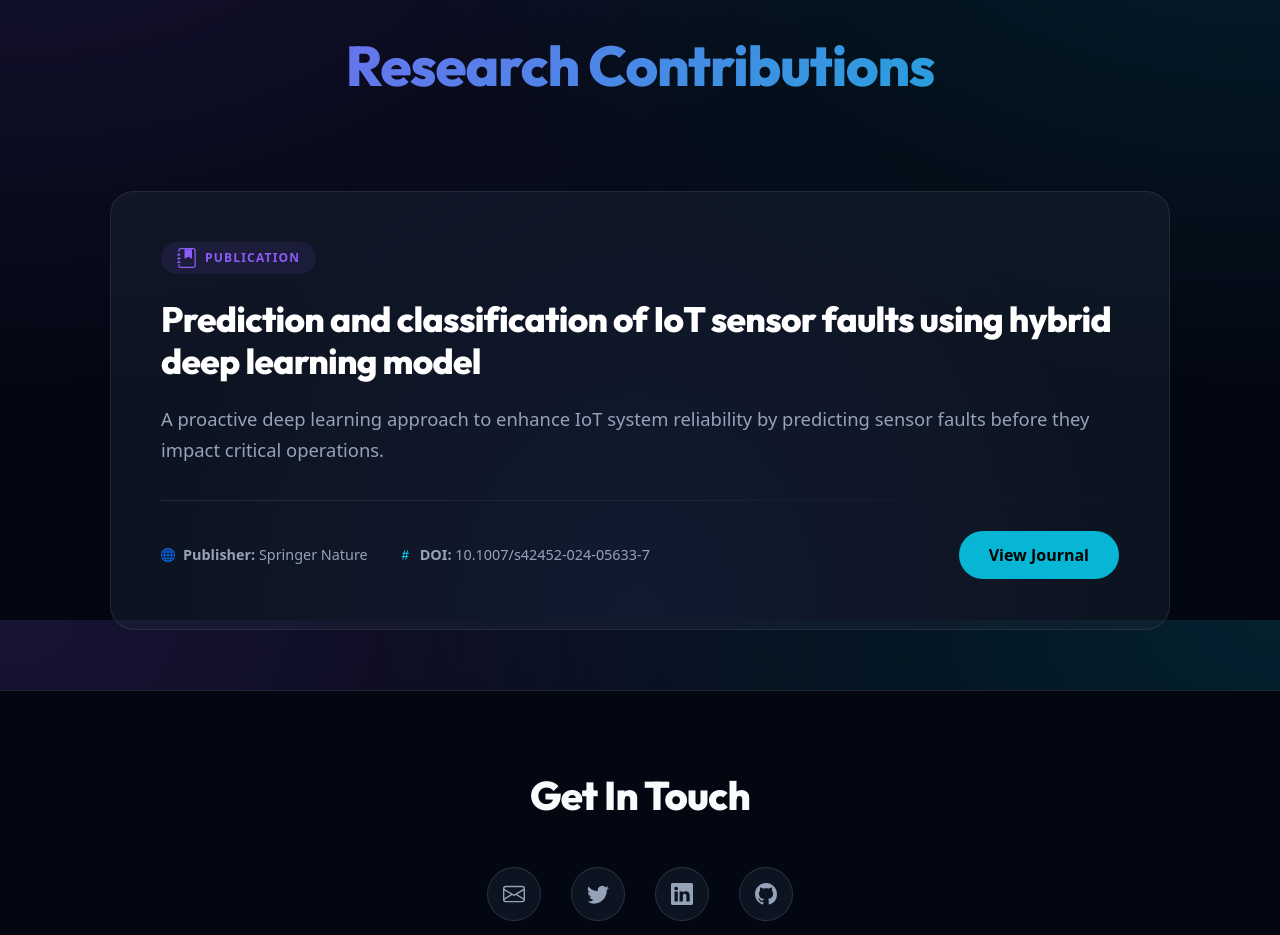
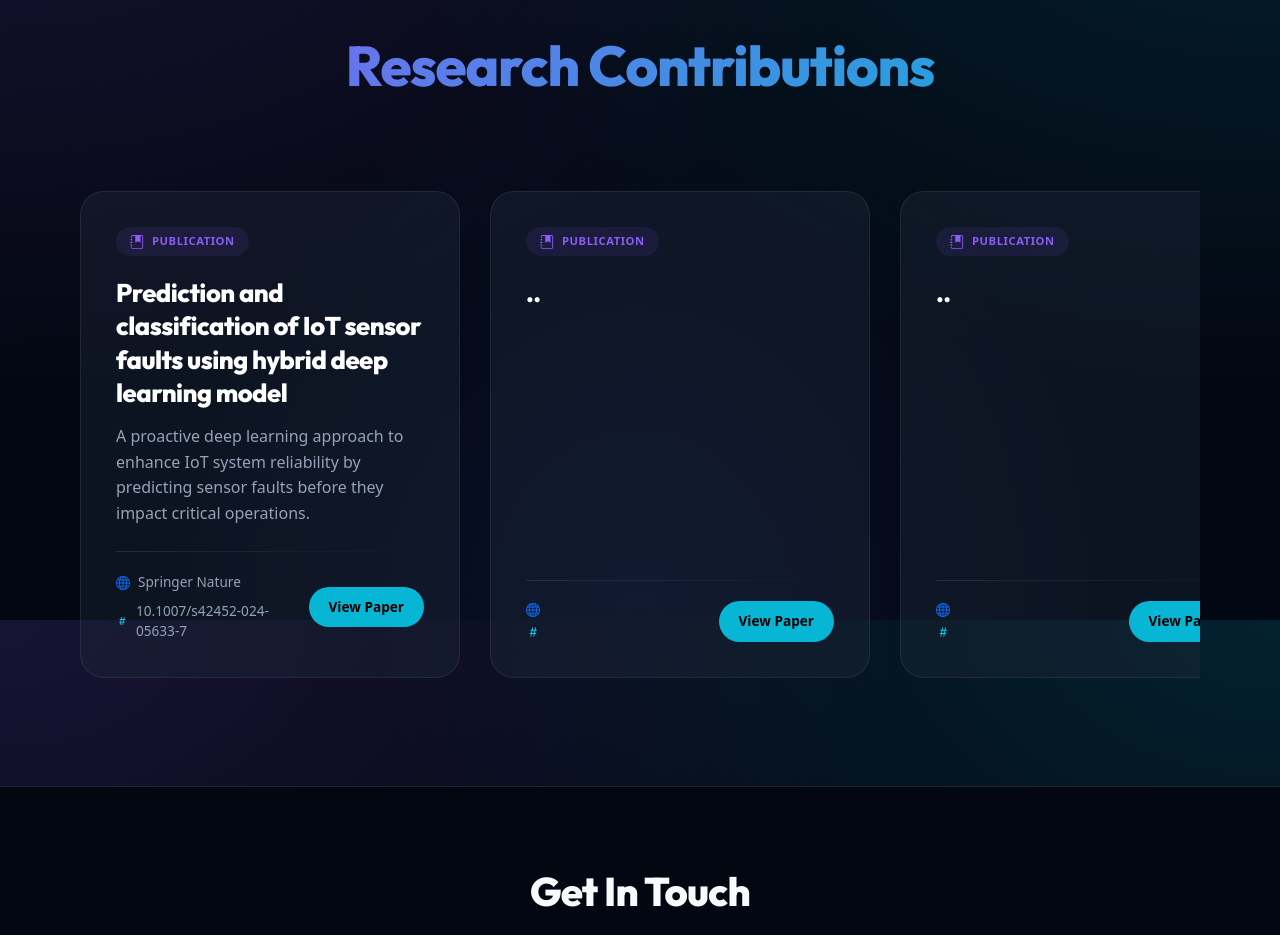
Before and after one commit to adisu-mulu/portfolio, a React (Create React App) app: page / in a window 1280 px wide. Shown: the part 3380-4315 px from the top of the page. Built offline with nearby package versions, Linux system fonts and the light colour scheme.

Commit message:
added mobile phone number

```diff
--- a/public/index.html
+++ b/public/index.html
@@ -1,15 +1,13 @@
 <!DOCTYPE html>
 <html lang="en">
+
 <head>
   <meta charset="utf-8" />
-    <link rel="icon" href="%PUBLIC_URL%/favicon.ico" />
+  <!-- <link rel="icon" href="%PUBLIC_URL%/favicon.ico" /> -->
   <meta name="viewport" content="width=device-width, initial-scale=1" />
   <meta name="theme-color" content="#000000" />
-    <meta
-      name="description"
-      content="Web site created using create-react-app"
-    />
-    <link rel="apple-touch-icon" href="%PUBLIC_URL%/logo192.png" />
+  <meta name="description" content="Web site created using create-react-app" />
+  <!-- <link rel="apple-touch-icon" href="%PUBLIC_URL%/logo192.png" /> -->
   <!--
       manifest.json provides metadata used when your web app is installed on a
       user's mobile device or desktop. See https://developers.google.com/web/fundamentals/web-app-manifest/
@@ -26,9 +24,12 @@
     -->
   <link rel="preconnect" href="https://fonts.googleapis.com">
   <link rel="preconnect" href="https://fonts.gstatic.com" crossorigin>
-    <link href="https://fonts.googleapis.com/css2?family=Inter:wght@300;400;500;600;700&family=Outfit:wght@300;400;500;600;700;800&display=swap" rel="stylesheet">
+  <link
+    href="https://fonts.googleapis.com/css2?family=Inter:wght@300;400;500;600;700&family=Outfit:wght@300;400;500;600;700;800&display=swap"
+    rel="stylesheet">
   <title>Adisu Mulu | Portfolio</title>
 </head>
+
 <body>
   <noscript>You need to enable JavaScript to run this app.</noscript>
   <div id="root"></div>
@@ -43,4 +44,5 @@
       To create a production bundle, use `npm run build` or `yarn build`.
     -->
 </body>
+
 </html>
--- a/src/App.css
+++ b/src/App.css
@@ -176,98 +176,123 @@ h4,
 }
 
 /* Research Section Styles - Journal V2 */
+/* Research Section Grid Layout */
 .home-publications {
   padding-top: 80px;
 }
 
-.researches-container {
+.researches-track {
   display: flex;
-  flex-direction: column;
-  gap: 40px;
-  max-width: 1100px;
+  gap: 30px;
+  max-width: 1300px;
+  overflow-x: auto;
+  scroll-behavior: smooth;
+  scroll-snap-type: x mandatory;
+  padding: 60px 5%;
   margin: 0 auto;
-  padding: 60px 20px;
+  scrollbar-width: none;
+  /* Firefox */
+}
+
+.researches-track::-webkit-scrollbar {
+  display: none;
+  /* Chrome/Safari */
 }
 
 .research-item-v2 {
-  padding: 50px;
+  display: flex;
+  flex-direction: column;
+  padding: 35px;
   border-radius: 24px;
   border: 1px solid rgba(255, 255, 255, 0.08);
   transition: all 0.4s cubic-bezier(0.165, 0.84, 0.44, 1);
   background: var(--bg-card);
+  min-width: 380px;
+  scroll-snap-align: start;
+  height: auto;
+  /* Let flexbox stretch it */
+  flex: 1;
 }
 
+.research-item-v2:hover {
+  transform: translateY(-8px);
+  border-color: var(--accent-primary);
+  box-shadow: 0 15px 30px rgba(0, 0, 0, 0.3);
+}
 
 .research-journal-badge {
   display: inline-flex;
   align-items: center;
-  padding: 6px 16px;
+  padding: 6px 14px;
   background: rgba(139, 92, 246, 0.1);
   color: var(--accent-primary);
   border-radius: 100px;
-  font-size: 0.75rem;
+  font-size: 0.7rem;
   font-weight: 800;
-  letter-spacing: 0.1em;
+  letter-spacing: 0.05em;
   text-transform: uppercase;
-  margin-bottom: 24px;
+  margin-bottom: 20px;
+  align-self: flex-start;
 }
 
 .research-title-v2 {
-  font-size: 2.2rem;
-  font-weight: 900;
-  line-height: 1.2;
-  margin-bottom: 20px;
+  font-size: 1.6rem;
+  font-weight: 800;
+  line-height: 1.3;
+  margin-bottom: 15px;
   color: #fff;
 }
 
 .research-desc-v2 {
-  font-size: 1.15rem;
-  line-height: 1.7;
+  font-size: 1rem;
+  line-height: 1.6;
   color: var(--text-muted);
-  margin-bottom: 35px;
+  margin-bottom: 25px;
+  flex-grow: 1;
 }
 
 .research-divider {
   height: 1px;
   background: linear-gradient(to right, rgba(255, 255, 255, 0.1), transparent);
-  margin-bottom: 30px;
+  margin-bottom: 20px;
 }
 
 .research-footer-v2 {
   display: flex;
   justify-content: space-between;
   align-items: center;
-  flex-wrap: wrap;
-  gap: 20px;
+  gap: 15px;
 }
 
 .research-meta-v2 {
   display: flex;
-  gap: 30px;
-  flex-wrap: wrap;
+  flex-direction: column;
+  gap: 8px;
 }
 
 .meta-item {
   display: flex;
   align-items: center;
-  font-size: 0.9rem;
+  font-size: 0.85rem;
   color: var(--text-muted);
 }
 
 .btn-publication {
-  padding: 12px 30px;
+  padding: 10px 20px;
   background: var(--accent-secondary);
   color: #000;
   border-radius: 100px;
   text-decoration: none;
   font-weight: 700;
+  font-size: 0.85rem;
+  white-space: nowrap;
   transition: all 0.3s ease;
 }
 
 .btn-publication:hover {
   background: #fff;
   transform: scale(1.05);
-  box-shadow: 0 10px 20px rgba(6, 182, 212, 0.3);
+  box-shadow: 0 5px 15px rgba(6, 182, 212, 0.3);
 }
 
 /* Glass-V3: The Minimalist */
@@ -734,7 +759,7 @@ h4,
   }
 
   .job-title {
-    font-size: 1.2rem;
+    font-size: 0.9rem;
   }
 
   .my_photo {
@@ -742,12 +767,16 @@ h4,
     height: 250px;
   }
 
+  .research-item-v2 {
+    min-width: 100%;
+  }
+
   .blogs-list {
     flex-direction: column;
     gap: 15px;
   }
 
-  .research-item-v2 {
+  .service-item {
     padding: 30px;
   }
 
--- a/src/components/MainBody.js
+++ b/src/components/MainBody.js
@@ -20,7 +20,7 @@ function MainBody() {
             <a href="mailto:kulhabesh31@gmail.com" className="contact-pill glow-glow">
               <Envelope /> <span>kulhabesh31@gmail.com</span>
             </a>
-            <a href="tel:+251911111111" className="contact-pill glow-glow">
+            <a href="tel:+251924703531" className="contact-pill glow-glow">
               <Telephone /> <span>+251-924-703-531</span>
             </a>
           </div>
--- a/src/components/researches/Researches.js
+++ b/src/components/researches/Researches.js
@@ -10,14 +10,29 @@ function ResearchAndPublications() {
       DOI: "10.1007/s42452-024-05633-7",
       url: "https://link.springer.com/article/10.1007/s42452-024-05633-7"
     },
+    {
+      researchName: "..",
+      description: "",
+      Publisher: "",
+      DOI: "",
+      url: "#"
+    },
+    {
+      researchName: "..",
+      description: "",
+      Publisher: "",
+      DOI: "",
+      url: "#"
+    }
   ];
 
   return (
-    <div className="researches-container">
+    <div className="slider-container-relative">
+      <div className="researches-track">
         {researches.map((research, index) => (
           <div className="research-item-v2" key={index}>
             <div className="research-journal-badge">
-            <JournalBookmarkFill size={20} className="me-2" /> Publication
+              <JournalBookmarkFill size={14} className="me-2" /> Publication
             </div>
             <h3 className="research-title-v2">{research.researchName}</h3>
             <p className="research-desc-v2">{research.description}</p>
@@ -27,21 +42,22 @@ function ResearchAndPublications() {
             <div className="research-footer-v2">
               <div className="research-meta-v2">
                 <div className="meta-item">
-                <Globe size={14} className="me-2 text-primary" />
-                <span><strong>Publisher:</strong> {research.Publisher}</span>
+                  <Globe size={14} className="me-2 text-primary" style={{ color: 'var(--accent-secondary)' }} />
+                  <span>{research.Publisher}</span>
                 </div>
                 <div className="meta-item">
-                <Hash size={14} className="me-2 text-info" />
-                <span><strong>DOI:</strong> {research.DOI}</span>
+                  <Hash size={14} className="me-2 text-info" style={{ color: 'var(--accent-primary)' }} />
+                  <span>{research.DOI}</span>
                 </div>
               </div>
               <a href={research.url} target="_blank" rel="noopener noreferrer" className="btn-publication">
-              View Journal
+                View Paper
               </a>
             </div>
           </div>
         ))}
       </div>
+    </div>
   );
 }
 
```
Also changed, not shown: public/manifest.json, 5 other files (tests, documents, lock files or other folders). Lines whose indentation alone changed are shown as unchanged.
